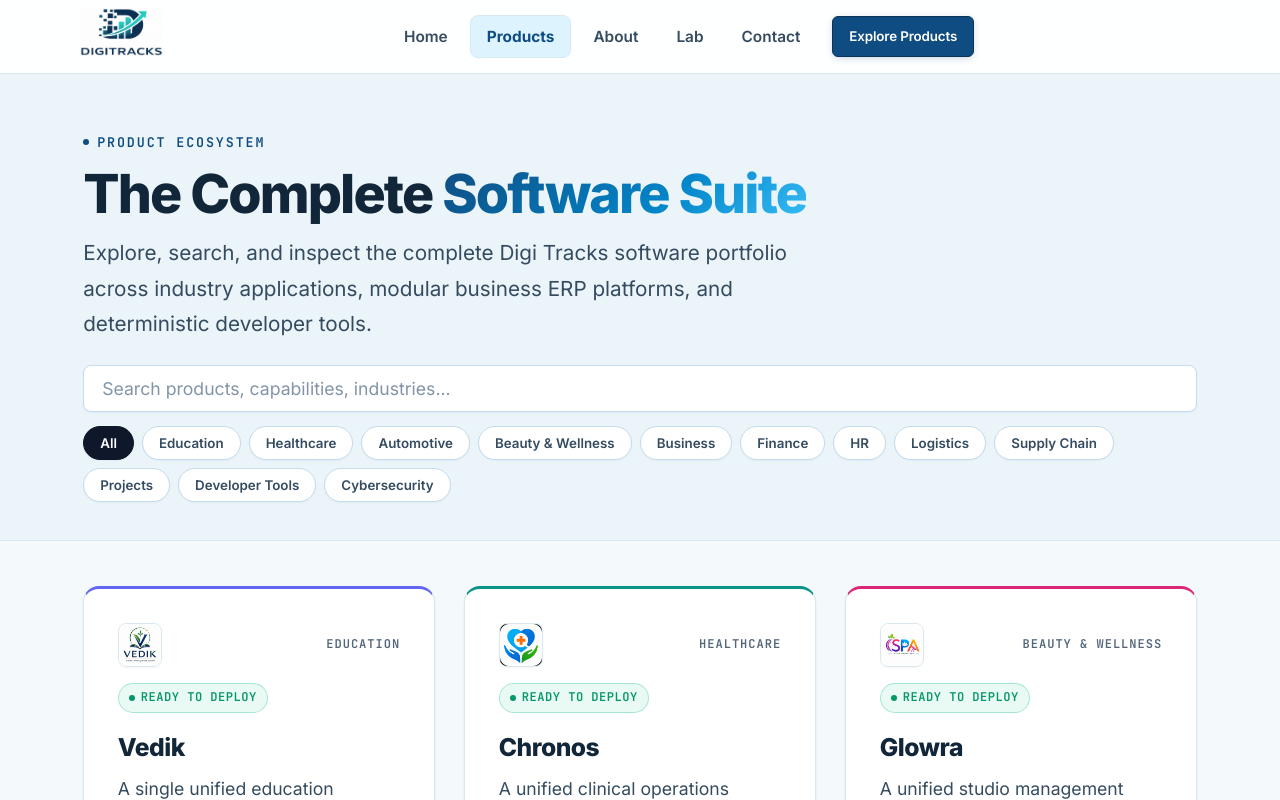
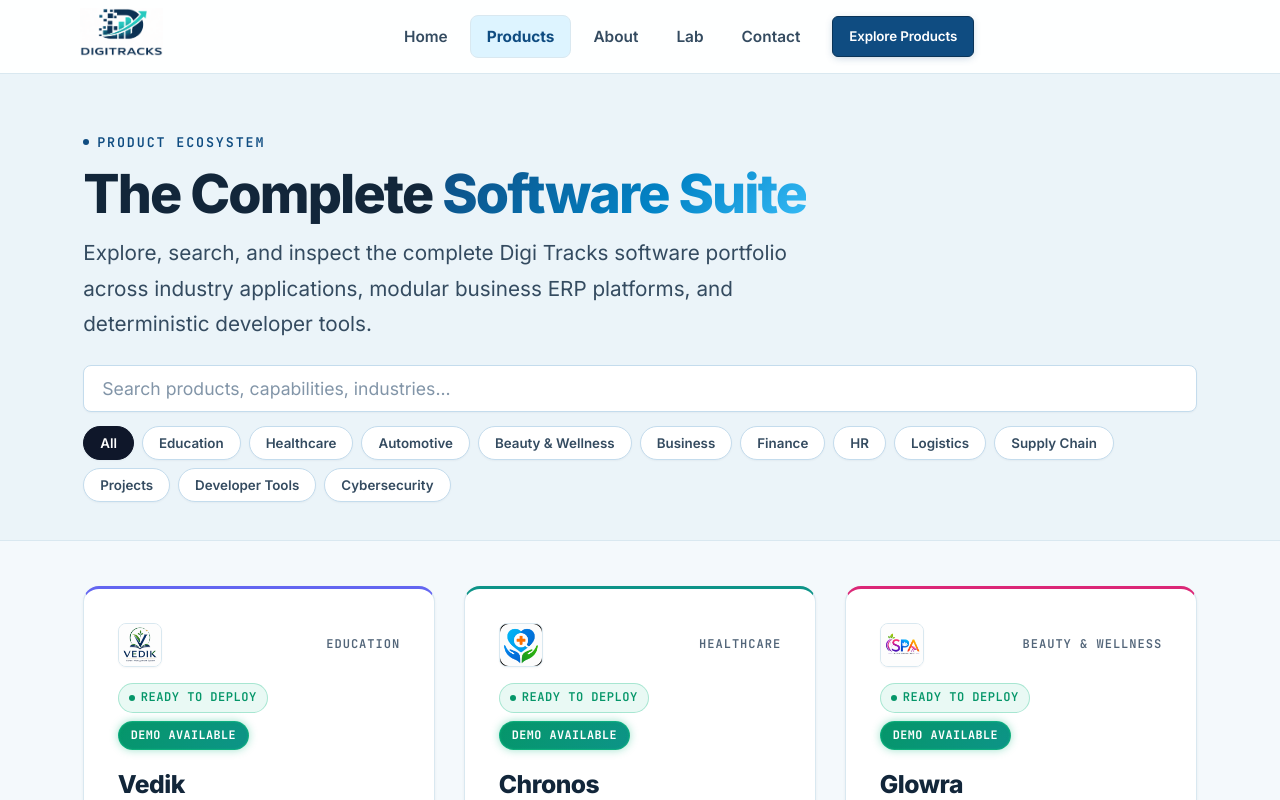
Before and after one commit to DigiTracks/DT-Portal, a React (Vite) app: page /products in a window 1280 px wide. Shown: the top 800 px of the page. Built offline with nearby package versions, Linux system fonts and the light colour scheme.

Commit message:
Add glowing Demo Available badge on product cards

```diff
--- a/src/components/ProductCard.tsx
+++ b/src/components/ProductCard.tsx
@@ -13,6 +13,17 @@ export function ProductCard({ product }: { product: Product }) {
       <div className="p-status-row">
         <StatusBadge status={product.status} />
         {product.cli && <span className="p-cli-badge">CLI</span>}
+        {product.demoUrl && (
+          <a
+            href={product.demoUrl}
+            target="_blank"
+            rel="noopener noreferrer"
+            className="p-demo-link"
+            onClick={(e) => e.stopPropagation()}
+          >
+            Demo Available
+          </a>
+        )}
       </div>
       <h3>{product.name}</h3>
       <p>{product.description}</p>
--- a/src/styles/global.css
+++ b/src/styles/global.css
@@ -1777,6 +1777,7 @@ input, textarea, select {
 .product-card .p-status-row {
   display: flex;
   align-items: center;
+  flex-wrap: wrap;
   gap: 8px;
   margin-bottom: 14px;
 }
@@ -1792,6 +1793,8 @@ input, textarea, select {
   color: var(--text-2);
   border: 1px solid var(--border);
   font-weight: 600;
+  white-space: nowrap;
+  flex-shrink: 0;
 }
 
 .product-card h3 {
@@ -1823,20 +1826,37 @@ input, textarea, select {
 .product-card .p-demo-link {
   display: inline-flex;
   align-items: center;
-  gap: 5px;
-  font-family: var(--font-mono);
-  font-size: 0.72rem;
-  color: var(--text-3);
-  padding: 4px 10px;
-  border-radius: 6px;
-  border: 1px solid var(--border);
-  background: var(--bg-soft);
-  transition: all 0.16s var(--ease);
+  gap: 6px;
+  font-family: var(--font-mono);
+  font-size: 0.7rem;
+  font-weight: 700;
+  letter-spacing: 0.04em;
+  text-transform: uppercase;
+  color: #fff;
+  padding: 4px 12px;
+  border-radius: 999px;
+  border: 1px solid rgba(16, 185, 129, 0.7);
+  background: linear-gradient(135deg, #059669, #0d9488);
+  box-shadow: 0 0 12px rgba(16, 185, 129, 0.55), 0 0 4px rgba(16, 185, 129, 0.4) inset;
+  text-decoration: none;
+  white-space: nowrap;
+  flex-shrink: 0;
+  animation: demo-pulse 1.6s ease-in-out infinite;
+  transition: transform 0.16s var(--ease), box-shadow 0.16s var(--ease);
 }
 
 .product-card .p-demo-link:hover {
-  color: var(--text);
-  border-color: var(--text-3);
+  transform: translateY(-1px);
+  box-shadow: 0 0 20px rgba(16, 185, 129, 0.85), 0 0 6px rgba(16, 185, 129, 0.5) inset;
+}
+
+@keyframes demo-pulse {
+  0%, 100% {
+    box-shadow: 0 0 8px rgba(16, 185, 129, 0.4), 0 0 3px rgba(16, 185, 129, 0.35) inset;
+  }
+  50% {
+    box-shadow: 0 0 22px rgba(16, 185, 129, 0.85), 0 0 6px rgba(16, 185, 129, 0.5) inset;
+  }
 }
 
 .p-arrow {
```
Also changed, not shown: 1 other file (tests, documents, lock files or other folders).
